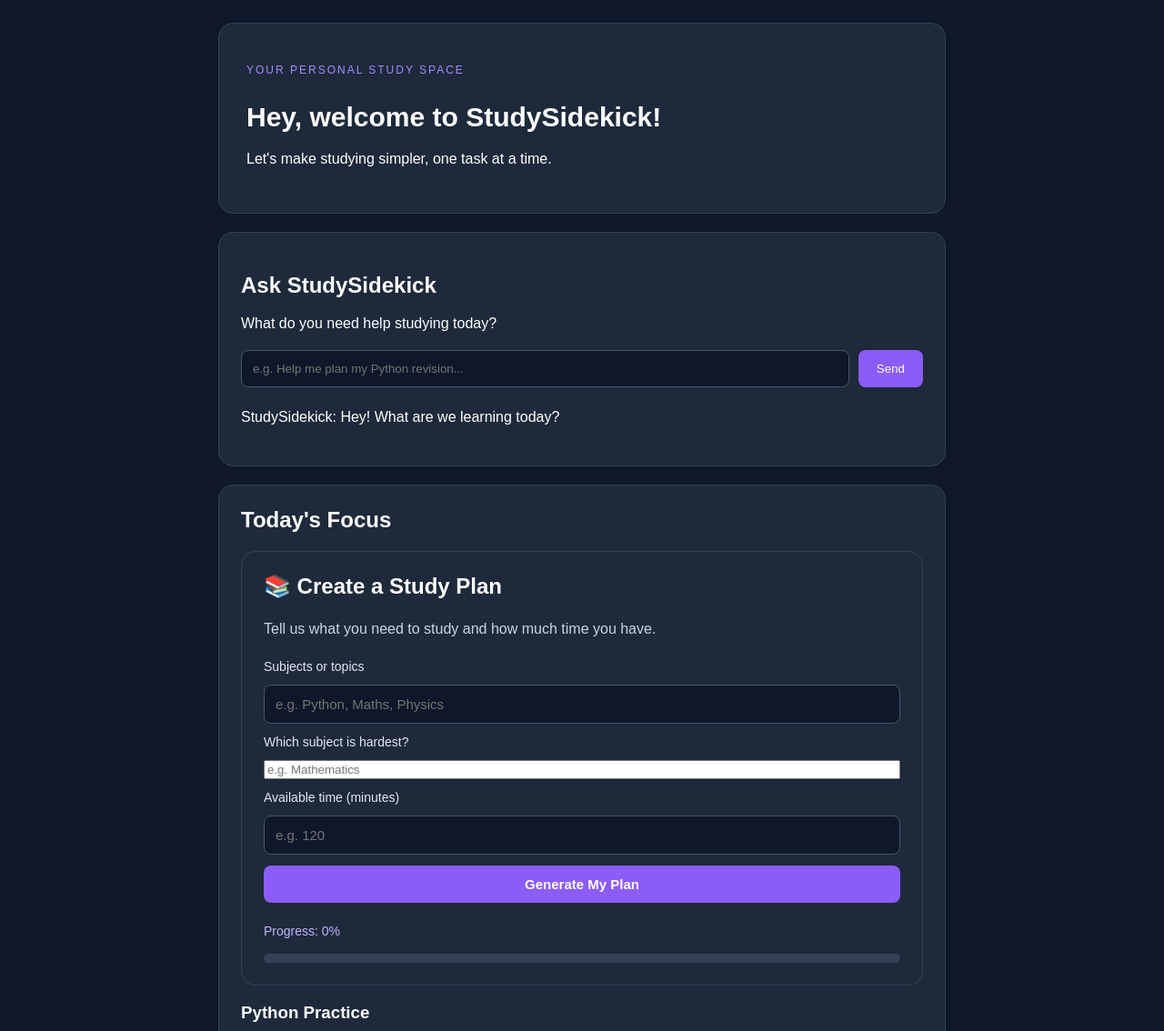
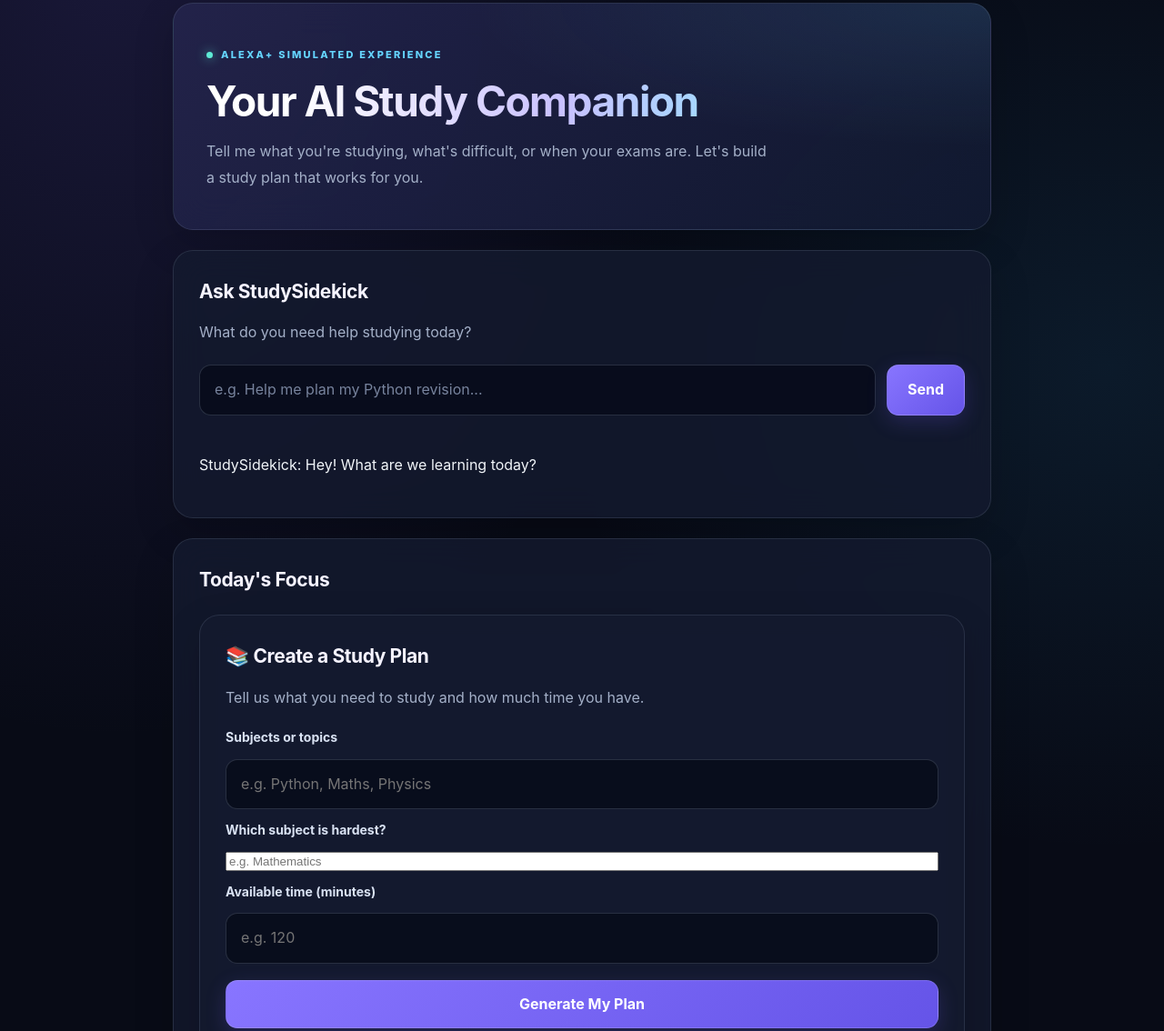
Before and after one commit to abhinavande/StudySidekick, a plain HTML site: page index.html in a window 1280 px wide. Shown: the part 53-1187 px from the top of the page at 91% size. Drawn offline with Linux system fonts and the light colour scheme.

Commit message:
Upgrade StudySidekick UI

```diff
--- a/index.html
+++ b/index.html
@@ -10,9 +10,9 @@
 
 <main class="container">
     <section class="welcome-card">
-        <p class="greeting">YOUR PERSONAL STUDY SPACE</p>
-        <h1>Hey, welcome to StudySidekick!</h1>
-        <p>Let's make studying simpler, one task at a time.</p>
+        <p class="greeting">ALEXA+ SIMULATED EXPERIENCE</p>
+        <h1>Your AI Study Companion</h1>
+<p>Tell me what you're studying, what's difficult, or when your exams are. Let's build a study plan that works for you.</p>
      </section>
 
 <section class="chat-card">
--- a/style.css
+++ b/style.css
@@ -1,114 +1,209 @@
+
+/* ========================================
+   StudySidekick — Futuristic AI Dashboard
+   ======================================== */
+
+:root {
+    --bg: #080b16;
+    --surface: rgba(20, 26, 47, 0.82);
+    --surface-hover: #1b2340;
+    --border: rgba(148, 163, 184, 0.17);
+    --text: #f1f5f9;
+    --muted: #a4b0c8;
+    --purple: #9b8cff;
+    --blue: #65d5ff;
+    --green: #5eead4;
+    --radius: 22px;
+}
+
+* {
+    box-sizing: border-box;
+}
 
 body {
-    background-color: #0f172a;
-    color: white;
-    font-family: Arial, sans-serif;
-    padding: 30px;
+    margin: 0;
+    min-height: 100vh;
+    padding: 36px 22px 60px;
+    background:
+        radial-gradient(ellipse at 10% 0%, rgba(93, 74, 190, 0.20), transparent 40%),
+        radial-gradient(ellipse at 95% 30%, rgba(39, 137, 190, 0.12), transparent 35%),
+        var(--bg);
+    color: var(--text);
+    font-family: -apple-system, BlinkMacSystemFont, "Segoe UI", sans-serif;
+    line-height: 1.6;
+    -webkit-font-smoothing: antialiased;
+}
 
 .container {
-    max-width: 800px;
-    margin: 40px auto;
+    width: 100%;
+    max-width: 900px;
+    margin: 20px auto;
 }
 
+/* Shared cards */
+
+.welcome-card,
+.chat-card,
+.task-card,
+.planner-card {
+    position: relative;
+    margin-top: 22px;
+    padding: 28px;
+    overflow: hidden;
+    background: var(--surface);
+    border: 1px solid var(--border);
+    border-radius: var(--radius);
+    box-shadow: 0 16px 45px rgba(0, 0, 0, 0.16);
+    backdrop-filter: blur(18px);
+    -webkit-backdrop-filter: blur(18px);
+    transition: border-color 0.25s ease, transform 0.25s ease;
+}
+
+.welcome-card:hover,
+.chat-card:hover,
+.task-card:hover,
+.planner-card:hover {
+    border-color: rgba(155, 140, 255, 0.38);
+}
+
+/* Welcome section */
+
 .welcome-card {
-    background-color: #1e293b;
-    padding: 30px;
-    border-radius: 16px;
-    border: 1px solid #334155;
+    margin-top: 0;
+    padding: 42px 36px;
+    background:
+        radial-gradient(ellipse at 100% 0%, rgba(101, 213, 255, 0.10), transparent 45%),
+        linear-gradient(135deg, rgba(35, 35, 75, 0.95), rgba(17, 25, 48, 0.94));
 }
 
 .greeting {
-    color: #a78bfa;
-    font-size: 12px;
-    letter-spacing: 2px;
+    display: inline-flex;
+    align-items: center;
+    gap: 9px;
+    margin: 0 0 16px;
+    color: var(--blue);
+    font-size: 11px;
+    font-weight: 800;
+    letter-spacing: 2.2px;
+    text-transform: uppercase;
+}
+
+.greeting::before {
+    content: "";
+    width: 7px;
+    height: 7px;
+    flex-shrink: 0;
+    background: var(--green);
+    border-radius: 50%;
+    box-shadow: 0 0 12px rgba(94, 234, 212, 0.75);
 }
 
 .welcome-card h1 {
-    font-size: 30px;
-    margin-bottom: 12px;
+    max-width: 650px;
+    margin: 0 0 14px;
+    font-size: clamp(30px, 5vw, 46px);
+    line-height: 1.15;
+    letter-spacing: -1.5px;
+    background: linear-gradient(100deg, #ffffff 15%, #c9c1ff 60%, #8ee6ff);
+    -webkit-background-clip: text;
+    background-clip: text;
+    -webkit-text-fill-color: transparent;
 }
 
-.welcome-card p {
-    line-height: 1.6;
+.welcome-card p:not(.greeting) {
+    max-width: 620px;
+    margin: 0;
+    color: var(--muted);
+    font-size: 16px;
+    line-height: 1.8;
 }
 
-.task-card {
-    margin-top: 20px;
-    padding: 24px;
-    background-color: #1e293b;
-    border: 1px solid #334155;
-    border-radius: 16px;
+/* Headings */
+
+h2 {
+    margin-top: 0;
+    margin-bottom: 8px;
+    font-size: 21px;
+    font-weight: 750;
+    letter-spacing: -0.4px;
 }
 
-.task-card h2 {
-    margin-top: 0;
+.chat-card > p,
+.task-card > p,
+.planner-card > p {
+    color: var(--muted);
 }
 
-.task-status {
-    color: #a78bfa;
-    font-size: 14px;
-}
-
-.chat-card {
-    margin-top: 20px;
-    padding: 24px;
-    background-color: #1e293b;
-    border: 1px solid #334155;
-    border-radius: 16px;
-}
+/* Chat */
 
 #chat-form {
     display: flex;
-    gap: 10px;
-    margin-top: 20px;
+    gap: 12px;
+    margin-top: 22px;
 }
 
-#user-input {
-    flex: 1;
+#user-input,
+#subjects,
+#study-time {
+    width: 100%;
     min-width: 0;
-    padding: 12px;
-    border: 1px solid #475569;
-    border-radius: 8px;
-    background-color: #0f172a;
-    color: white;
+    padding: 14px 16px;
+    color: var(--text);
+    background: rgba(7, 11, 25, 0.78);
+    border: 1px solid rgba(148, 163, 184, 0.23);
+    border-radius: 13px;
+    outline: none;
+    font: inherit;
+    transition: border-color 0.2s ease, box-shadow 0.2s ease;
 }
 
-#chat-form button {
-    padding: 12px 20px;
-    border: none;
-    border-radius: 8px;
-    background-color: #8b5cf6;
-    color: white;
+#user-input::placeholder {
+    color: #77839d;
+}
+
+#user-input:focus,
+#subjects:focus,
+#study-time:focus {
+    border-color: var(--purple);
+    box-shadow: 0 0 0 4px rgba(155, 140, 255, 0.12);
+}
+
+#chat-form button,
+#planner-form button {
+    padding: 13px 22px;
+    color: #fff;
+    background: linear-gradient(135deg, #8875ff, #6554e8);
+    border: 1px solid rgba(255, 255, 255, 0.13);
+    border-radius: 13px;
+    font: inherit;
+    font-weight: 750;
     cursor: pointer;
+    box-shadow: 0 7px 22px rgba(111, 88, 235, 0.22);
+    transition: transform 0.2s ease, filter 0.2s ease, box-shadow 0.2s ease;
+}
+
+#chat-form button:hover,
+#planner-form button:hover {
+    filter: brightness(1.12);
+    transform: translateY(-2px);
+    box-shadow: 0 10px 26px rgba(111, 88, 235, 0.32);
+}
+
+#chat-form button:active,
+#planner-form button:active {
+    transform: translateY(0);
 }
 
 #chat-messages {
-    margin-top: 20px;
-    line-height: 1.6;
+    display: flex;
+    flex-direction: column;
+    gap: 12px;
+    margin-top: 24px;
+    line-height: 1.75;
+    overflow-wrap: anywhere;
 }
 
-
-
-}
-
-/* Study Planner */
-
-.planner-card {
-    margin-top: 20px;
-    padding: 24px;
-    background-color: #1e293b;
-    border: 1px solid #334155;
-    border-radius: 16px;
-}
-
-.planner-card h2 {
-    margin-top: 0;
-}
-
-.planner-card p {
-    color: #cbd5e1;
-    line-height: 1.6;
-}
+/* Planner */
 
 #planner-form {
     display: flex;
@@ -118,119 +213,192 @@
 }
 
 #planner-form label {
+    color: #d9e2f3;
     font-size: 14px;
-    color: #e2e8f0;
-}
-
-#subjects,
-#study-time {
-    padding: 12px;
-    border: 1px solid #475569;
-    border-radius: 8px;
-    background-color: #0f172a;
-    color: white;
-    font-size: 15px;
+    font-weight: 650;
 }
 
 #planner-form button {
-    padding: 12px;
-    border: none;
-    border-radius: 8px;
-    background-color: #8b5cf6;
-    color: white;
-    font-size: 15px;
-    font-weight: bold;
-    cursor: pointer;
+    width: 100%;
+    margin-top: 6px;
 }
 
-#planner-form button:hover {
-    background-color: #7c3aed;
+.planner-card h2,
+.task-card h2,
+.chat-card h2 {
+    color: #f5f3ff;
 }
 
 #study-plan {
-    margin-top: 20px;
-    line-height: 1.8;
+    margin-top: 22px;
+    line-height: 1.85;
 }
 
 #study-plan li {
-    margin-bottom: 8px;
+    margin-bottom: 9px;
+    padding-left: 3px;
 }
 
+#study-plan li::marker {
+    color: var(--blue);
+}
+
+/* Task status */
+
+.task-status {
+    color: var(--green);
+    font-size: 14px;
+    font-weight: 650;
+}
+
+/* Progress */
+
 #progress-container {
-    margin-top: 20px;
+    margin-top: 22px;
 }
 
 .progress-bar {
     width: 100%;
-    height: 10px;
-    background-color: #334155;
-    border-radius: 10px;
+    height: 9px;
     overflow: hidden;
+    background: rgba(148, 163, 184, 0.15);
+    border: 1px solid rgba(148, 163, 184, 0.08);
+    border-radius: 20px;
 }
 
 #progress-fill {
     width: 0%;
     height: 100%;
-    background-color: #8b5cf6;
-    border-radius: 10px;
-    transition: width 0.3s ease;
+    background: linear-gradient(90deg, #8b5cf6, #65d5ff);
+    border-radius: inherit;
+    box-shadow: 0 0 14px rgba(101, 213, 255, 0.35);
+    transition: width 0.4s ease;
 }
 
 #progress-text {
-    font-size: 14px;
-    color: #c4b5fd;
+    color: #bcb3ff;
+    font-size: 13px;
 }
 
 /* AI response formatting */
+
 .markdown-reply {
-    line-height: 1.7;
+    line-height: 1.8;
     overflow-wrap: anywhere;
 }
 
 .markdown-reply h1,
 .markdown-reply h2,
 .markdown-reply h3 {
-    margin: 16px 0 8px;
-    color: #c4b5fd;
+    margin: 18px 0 8px;
+    color: #c8beff;
 }
 
 .markdown-reply p {
-    margin: 8px 0;
+    margin: 9px 0;
 }
 
-.markdown-reply ul {
+.markdown-reply ul,
+.markdown-reply ol {
     padding-left: 24px;
-    margin: 8px 0;
+    margin: 10px 0;
 }
 
 .markdown-reply li {
-    margin: 5px 0;
+    margin: 6px 0;
 }
 
-/* Inline code */
+.markdown-reply strong {
+    color: #f0edff;
+}
+
 .markdown-reply code {
     font-family: "SFMono-Regular", Consolas, monospace;
-    background: rgba(167, 139, 250, 0.14);
+    color: #b9efff;
+    background: rgba(101, 213, 255, 0.10);
+    border: 1px solid rgba(101, 213, 255, 0.12);
     padding: 3px 6px;
-    border-radius: 5px;
+    border-radius: 6px;
     font-size: 0.92em;
 }
 
-/* Code blocks */
 .markdown-reply pre {
-    background: #11111b;
-    border: 1px solid #39334f;
-    border-radius: 10px;
-    padding: 14px;
-    margin: 12px 0;
     overflow-x: auto;
+    padding: 16px;
+    margin: 14px 0;
+    color: #e2e8f0;
+    background: #090d1b;
+    border: 1px solid var(--border);
+    border-radius: 13px;
     white-space: pre;
 }
 
 .markdown-reply pre code {
+    padding: 0;
+    color: inherit;
     background: transparent;
-    padding: 0;
+    border: none;
     border-radius: 0;
     font-size: 0.9rem;
-    line-height: 1.6;
+    line-height: 1.7;
 }
+
+/* Selection and keyboard accessibility */
+
+::selection {
+    color: white;
+    background: rgba(139, 92, 246, 0.55);
+}
+
+button:focus-visible {
+    outline: 2px solid var(--blue);
+    outline-offset: 3px;
+}
+
+/* Mobile layout */
+
+@media (max-width: 600px) {
+    body {
+        padding: 18px 14px 35px;
+    }
+
+    .container {
+        margin: 8px auto;
+    }
+
+    .welcome-card,
+    .chat-card,
+    .task-card,
+    .planner-card {
+        padding: 22px 18px;
+        margin-top: 16px;
+        border-radius: 18px;
+    }
+
+    .welcome-card {
+        margin-top: 0;
+        padding: 30px 22px;
+    }
+
+    .welcome-card h1 {
+        letter-spacing: -0.8px;
+    }
+
+    #chat-form {
+        flex-direction: column;
+    }
+
+    #chat-form button {
+        width: 100%;
+    }
+}
+
+@media (prefers-reduced-motion: reduce) {
+    *,
+    *::before,
+    *::after {
+        scroll-behavior: auto !important;
+        transition-duration: 0.01ms !important;
+        animation-duration: 0.01ms !important;
+    }
+}
```
Also changed, not shown: 1 other file.
